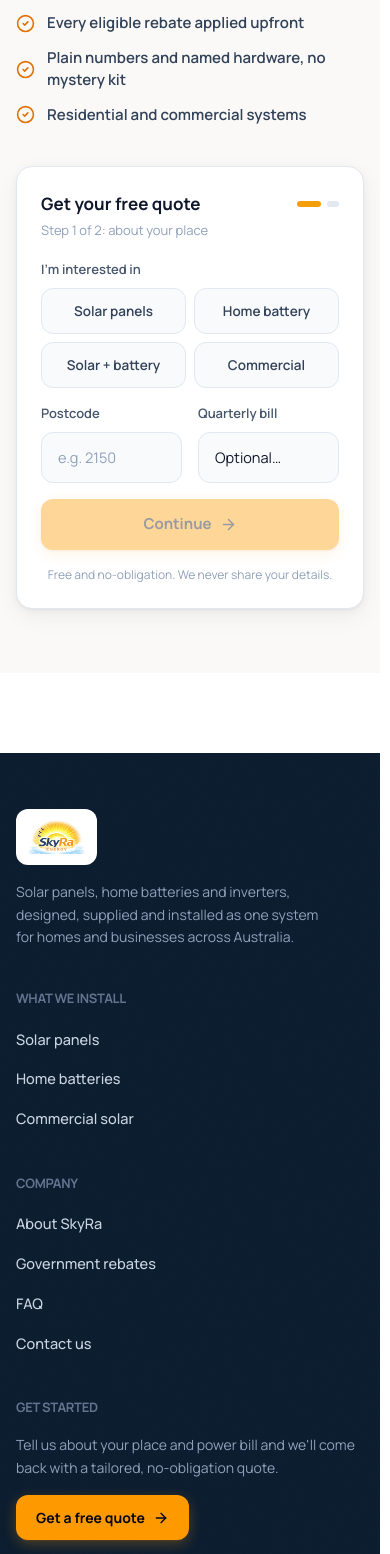
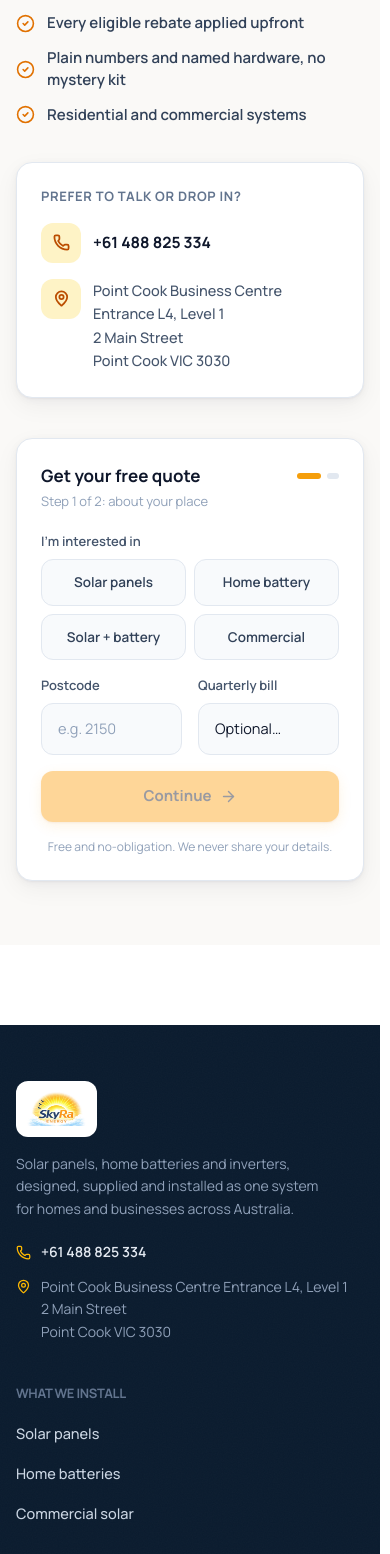
Before and after one commit to zednad/Skyra-Website, a React (Vite) app: page /contact in a window 390 px wide. Shown: the part 443-1997 px from the top of the page. Built offline with nearby package versions, Linux system fonts and the light colour scheme.

Commit message:
Adding phone number and optimiszing hero for phone

```diff
--- a/index.html
+++ b/index.html
@@ -36,6 +36,15 @@
         "description": "Solar panels, home batteries and inverters, designed, supplied and installed as one system for homes and businesses across Australia.",
         "taxID": "48 667 329 044",
         "identifier": { "@type": "PropertyValue", "propertyID": "ABN", "value": "48 667 329 044" },
+        "telephone": "+61 488 825 334",
+        "address": {
+          "@type": "PostalAddress",
+          "streetAddress": "Point Cook Business Centre Entrance L4, Level 1, 2 Main Street",
+          "addressLocality": "Point Cook",
+          "addressRegion": "VIC",
+          "postalCode": "3030",
+          "addressCountry": "AU"
+        },
         "areaServed": { "@type": "Country", "name": "Australia" },
         "knowsAbout": [
           "Solar panel installation",
--- a/src/site/Layout.jsx
+++ b/src/site/Layout.jsx
@@ -1,14 +1,14 @@
 // ─────────────────────────────────────────────────────────────────────────────
-//  Site chrome: announcement bar (rebate hook), sticky header with real nav,
-//  fat navy footer, and a mobile bottom quote bar. No phone number is shown
-//  anywhere until the business publishes one (compliance rule - see plan §6).
+//  Site chrome: announcement bar (rebate hook), sticky header with real nav
+//  and click-to-call, fat navy footer with the business NAP, and a mobile
+//  bottom Call + quote bar (placements per plan §6, published details only).
 // ─────────────────────────────────────────────────────────────────────────────
 import { useEffect, useState } from 'react'
 import { Link, NavLink, Outlet, useLocation } from 'react-router-dom'
 import { AnimatePresence, motion, useMotionValueEvent, useScroll } from 'framer-motion'
-import { ArrowRight, ArrowUp, Menu, X } from 'lucide-react'
+import { ArrowRight, ArrowUp, MapPin, Menu, Phone, X } from 'lucide-react'
 import skyraLogo from '../assets/skyra-logo.webp'
-import { ABN, BTN, EASE, ScrollToTop } from './shared'
+import { ABN, ADDRESS_LINES, BTN, EASE, PHONE, PHONE_HREF, ScrollToTop } from './shared'
 
 const NAV = [
   ['Solar', '/solar'],
@@ -129,6 +129,15 @@ function Header() {
         </nav>
 
         <div className="flex items-center gap-2.5">
+          {/* Click-to-call sits beside the CTA from xl up; below that the
+              mobile menu and bottom bar carry the number instead. */}
+          <a
+            href={PHONE_HREF}
+            className="hidden items-center gap-2 px-2 text-[14.5px] font-semibold text-slate-700 transition-colors hover:text-slate-900 xl:inline-flex"
+          >
+            <Phone size={15} strokeWidth={2.5} className="text-amber-600" />
+            {PHONE}
+          </a>
           <Link
             to="/contact"
             className={'hidden rounded-xl px-5 py-2.5 text-[14px] sm:inline-flex ' + BTN.primary}
@@ -178,6 +187,14 @@ function Header() {
               >
                 Get a free quote
               </Link>
+              <a
+                href={PHONE_HREF}
+                onClick={close}
+                className={'mt-2 inline-flex items-center justify-center gap-2 rounded-xl px-4 py-3 text-[15px] ' + BTN.outline}
+              >
+                <Phone size={16} strokeWidth={2.5} className="text-amber-600" />
+                {PHONE}
+              </a>
             </div>
           </motion.nav>
         )}
@@ -213,6 +230,23 @@ function Footer() {
             Solar panels, home batteries and inverters, designed, supplied and
             installed as one system for homes and businesses across Australia.
           </p>
+          <address className="mt-5 space-y-3 text-[14px] not-italic leading-relaxed text-slate-400">
+            <a
+              href={PHONE_HREF}
+              className="flex items-center gap-2.5 font-semibold text-slate-200 transition-colors hover:text-white"
+            >
+              <Phone size={15} className="shrink-0 text-amber-400" />
+              {PHONE}
+            </a>
+            <span className="flex gap-2.5">
+              <MapPin size={15} className="mt-[3px] shrink-0 text-amber-400" />
+              <span>
+                {ADDRESS_LINES.map((line) => (
+                  <span key={line} className="block">{line}</span>
+                ))}
+              </span>
+            </span>
+          </address>
         </div>
 
         <div>
@@ -298,12 +332,21 @@ function MobileQuoteBar() {
           transition={{ duration: 0.3, ease: EASE }}
           className="fixed inset-x-0 bottom-0 z-40 border-t border-slate-200 bg-white/95 p-3 pb-[max(12px,env(safe-area-inset-bottom))] shadow-[0_-8px_30px_rgba(2,8,23,0.10)] backdrop-blur sm:hidden"
         >
-          <Link
-            to="/contact"
-            className={'flex w-full items-center justify-center gap-2 rounded-xl py-3.5 text-[15px] ' + BTN.primary}
-          >
-            Get a free quote <ArrowRight size={16} />
-          </Link>
+          <div className="flex items-stretch gap-2.5">
+            <a
+              href={PHONE_HREF}
+              aria-label={'Call SkyRa on ' + PHONE}
+              className={'grid w-[54px] shrink-0 place-items-center rounded-xl ' + BTN.navy}
+            >
+              <Phone size={19} />
+            </a>
+            <Link
+              to="/contact"
+              className={'flex flex-1 items-center justify-center gap-2 rounded-xl py-3.5 text-[15px] ' + BTN.primary}
+            >
+              Get a free quote <ArrowRight size={16} />
+            </Link>
+          </div>
         </motion.div>
       )}
     </AnimatePresence>
--- a/src/site/pages/Contact.jsx
+++ b/src/site/pages/Contact.jsx
@@ -1,7 +1,8 @@
-// /contact - quote form front and centre.
-import { CheckCircle2 } from 'lucide-react'
+// /contact - quote form front and centre, phone and office for
+// people who would rather talk or drop in.
+import { CheckCircle2, MapPin, Phone } from 'lucide-react'
 import QuoteForm from '../QuoteForm'
-import { Kicker, Meta, Photo, Reveal } from '../shared'
+import { ADDRESS_LINES, Kicker, Meta, Photo, PHONE, PHONE_HREF, Reveal } from '../shared'
 
 export default function Contact() {
   return (
@@ -35,6 +36,32 @@ export default function Contact() {
                 </li>
               ))}
             </ul>
+            <div className="mt-9 rounded-2xl border border-slate-200 bg-white p-6 shadow-card">
+              <p className="text-[13px] font-bold uppercase tracking-wider text-slate-500">
+                Prefer to talk or drop in?
+              </p>
+              <div className="mt-4 flex flex-col gap-4 sm:flex-row sm:gap-8">
+                <a
+                  href={PHONE_HREF}
+                  className="flex shrink-0 items-center gap-3 whitespace-nowrap text-[15.5px] font-bold text-slate-900 transition-colors hover:text-amber-700"
+                >
+                  <span className="grid h-10 w-10 shrink-0 place-items-center rounded-xl bg-amber-100 text-amber-700">
+                    <Phone size={17} strokeWidth={2.5} />
+                  </span>
+                  {PHONE}
+                </a>
+                <address className="flex items-start gap-3 text-[14.5px] font-medium not-italic leading-relaxed text-slate-600">
+                  <span className="grid h-10 w-10 shrink-0 place-items-center rounded-xl bg-amber-100 text-amber-700">
+                    <MapPin size={17} strokeWidth={2.5} />
+                  </span>
+                  <span>
+                    {ADDRESS_LINES.map((line) => (
+                      <span key={line} className="block">{line}</span>
+                    ))}
+                  </span>
+                </address>
+              </div>
+            </div>
             <div className="mt-9 hidden overflow-hidden rounded-2xl lg:block">
               <Photo
                 base="consult-table"
--- a/src/site/pages/Home.jsx
+++ b/src/site/pages/Home.jsx
@@ -36,15 +36,19 @@ function Hero() {
 
   return (
     <section ref={ref} className="grain relative isolate overflow-hidden bg-[#0a1b2e]">
-      {/* Ken Burns settle + scroll parallax on a wrapper: the img itself is
-          the LCP element, so only transforms, never opacity. The vertical
-          overdraw stops the parallax exposing the photo's edges. */}
+      {/* sm+: photo as a full-bleed canvas behind the copy. Ken Burns settle
+          + scroll parallax on a wrapper: the img itself is the LCP element,
+          so only transforms, never opacity. The vertical overdraw stops the
+          parallax exposing the photo's edges. Phones skip this entirely -
+          text over the whole photo buried it, so they get the photo as its
+          own block below the copy instead (same pattern as EnergyStory's
+          static phone treatment). */}
       <motion.div
         style={reduce ? undefined : { y: parallaxY }}
         initial={reduce ? false : { scale: 1.07 }}
         animate={{ scale: 1 }}
         transition={{ duration: 6.5, ease: 'easeOut' }}
-        className="absolute inset-x-0 -inset-y-[6%]"
+        className="absolute inset-x-0 -inset-y-[6%] hidden sm:block"
       >
         <Photo
           base="hero-install"
@@ -55,22 +59,39 @@ function Hero() {
           className="h-full w-full object-cover object-[72%_38%]"
         />
       </motion.div>
-      {/* scrims: left for copy, bottom vignette, stronger bottom on mobile */}
-      <div className="absolute inset-0 bg-gradient-to-r from-[#0a1b2e]/92 via-[#0a1b2e]/55 to-[#0a1b2e]/10" />
+      {/* scrims: left for copy, bottom vignette (sm+ only; phones are solid navy) */}
+      <div className="absolute inset-0 hidden bg-gradient-to-r from-[#0a1b2e]/92 via-[#0a1b2e]/55 to-[#0a1b2e]/10 sm:block" />
       <div className="absolute inset-0 hidden bg-gradient-to-t from-[#0a1b2e]/35 via-transparent to-transparent sm:block" />
-      <div className="absolute inset-0 bg-gradient-to-t from-[#0a1b2e]/80 via-transparent to-transparent sm:hidden" />
 
-      <div className="relative z-10 mx-auto flex min-h-[78svh] max-w-7xl flex-col justify-center px-4 py-20 sm:px-6 lg:px-8 lg:py-28">
+      {/* Phones: the photo leads, full-bleed from the top with the kicker
+          pill floating on it; the navy copy block then rides up over its
+          bottom edge as a rounded sheet, so image and copy read as one
+          composed cover rather than two stacked slabs. */}
+      <div className="relative sm:hidden">
+        <Photo
+          base="hero-install"
+          widths={[768, 1280, 1920]}
+          sizes="100vw"
+          alt="SkyRa installers fitting solar panels on an Australian home"
+          eager
+          className="h-[52svh] min-h-[340px] w-full object-cover object-[72%_38%]"
+        />
+        <p className="absolute left-4 top-4 inline-flex items-center gap-2 rounded-full bg-slate-950/60 px-3.5 py-1.5 text-[11px] font-bold uppercase tracking-[0.18em] text-amber-300 ring-1 ring-white/20 backdrop-blur-sm">
+          <Sun size={12} /> Solar · Batteries · Inverters
+        </p>
+      </div>
+
+      <div className="relative z-10 mx-auto -mt-9 flex max-w-7xl flex-col justify-center rounded-t-[28px] bg-[#0a1b2e] px-4 pt-8 pb-12 sm:mt-0 sm:min-h-[78svh] sm:rounded-none sm:bg-transparent sm:px-6 sm:py-20 lg:px-8 lg:py-28">
         <motion.div variants={heroStagger} initial="hidden" animate="show" className="max-w-2xl">
           <motion.p
             variants={heroItem}
-            className="inline-flex items-center gap-2 rounded-full bg-white/10 px-4 py-1.5 text-[12px] font-bold uppercase tracking-[0.18em] text-amber-300 ring-1 ring-white/15"
+            className="hidden items-center gap-2 rounded-full bg-white/10 px-4 py-1.5 text-[12px] font-bold uppercase tracking-[0.18em] text-amber-300 ring-1 ring-white/15 sm:inline-flex"
           >
             <Sun size={13} /> Solar · Batteries · Inverters
           </motion.p>
           <motion.h1
             variants={heroItem}
-            className="mt-6 text-[clamp(36px,5.6vw,64px)] font-extrabold leading-[1.05] tracking-tight text-white"
+            className="mt-0 text-[clamp(36px,5.6vw,64px)] font-extrabold leading-[1.05] tracking-tight text-white sm:mt-6"
           >
             Solar &amp; battery systems, installed by one local team.
           </motion.h1>
--- a/src/site/shared.jsx
+++ b/src/site/shared.jsx
@@ -14,6 +14,15 @@ export const FORMSPREE_ENDPOINT = 'https://formspree.io/f/mqeojppk'
 export const SITE_URL = 'https://skyraenergy.com.au'
 
 export const ABN = '48 667 329 044'
+
+export const PHONE = '+61 488 825 334'
+export const PHONE_HREF = 'tel:+61488825334'
+
+export const ADDRESS_LINES = [
+  'Point Cook Business Centre Entrance L4, Level 1',
+  '2 Main Street',
+  'Point Cook VIC 3030',
+]
 
 export const EASE = [0.22, 1, 0.36, 1]
 
```
